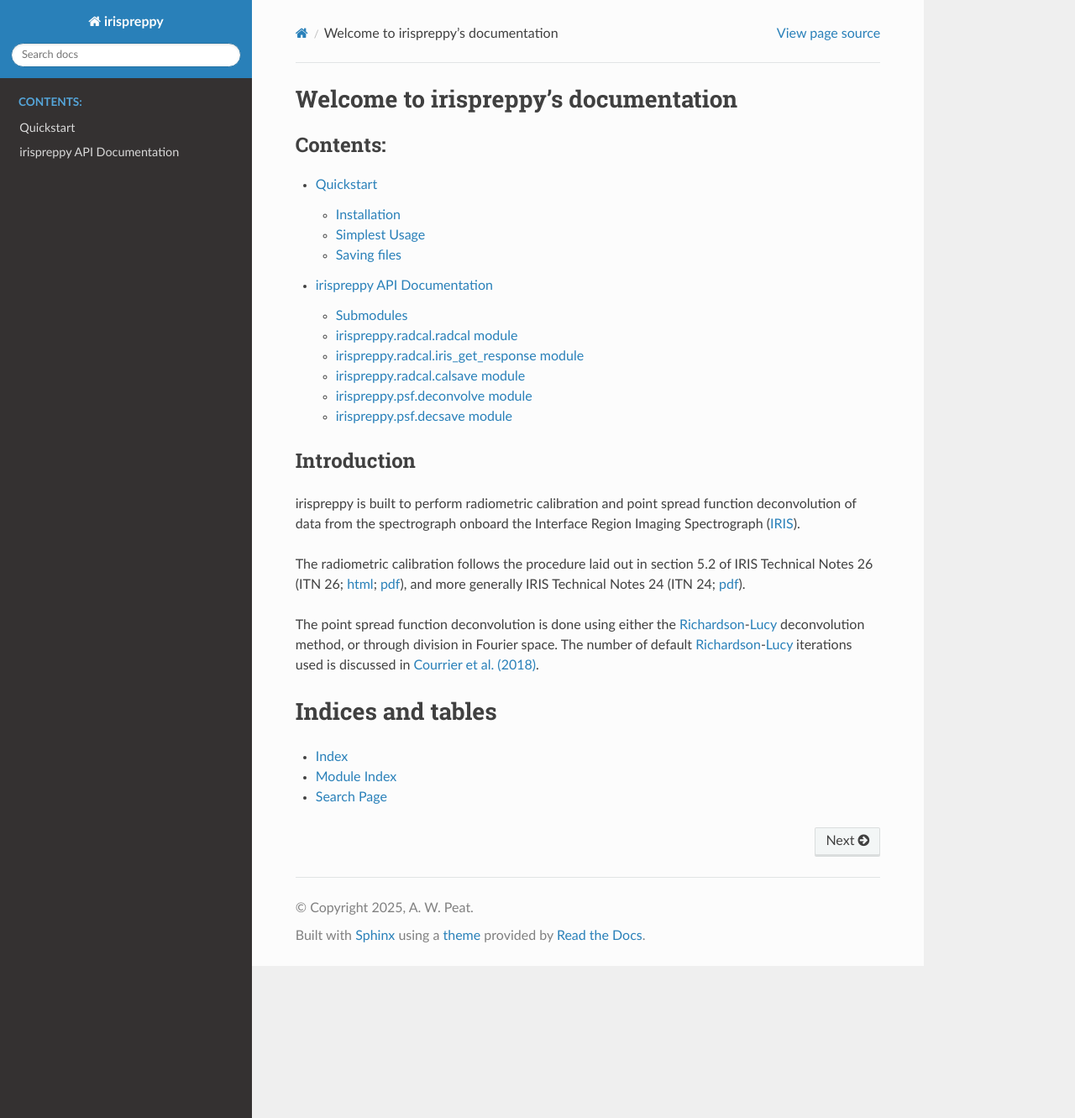
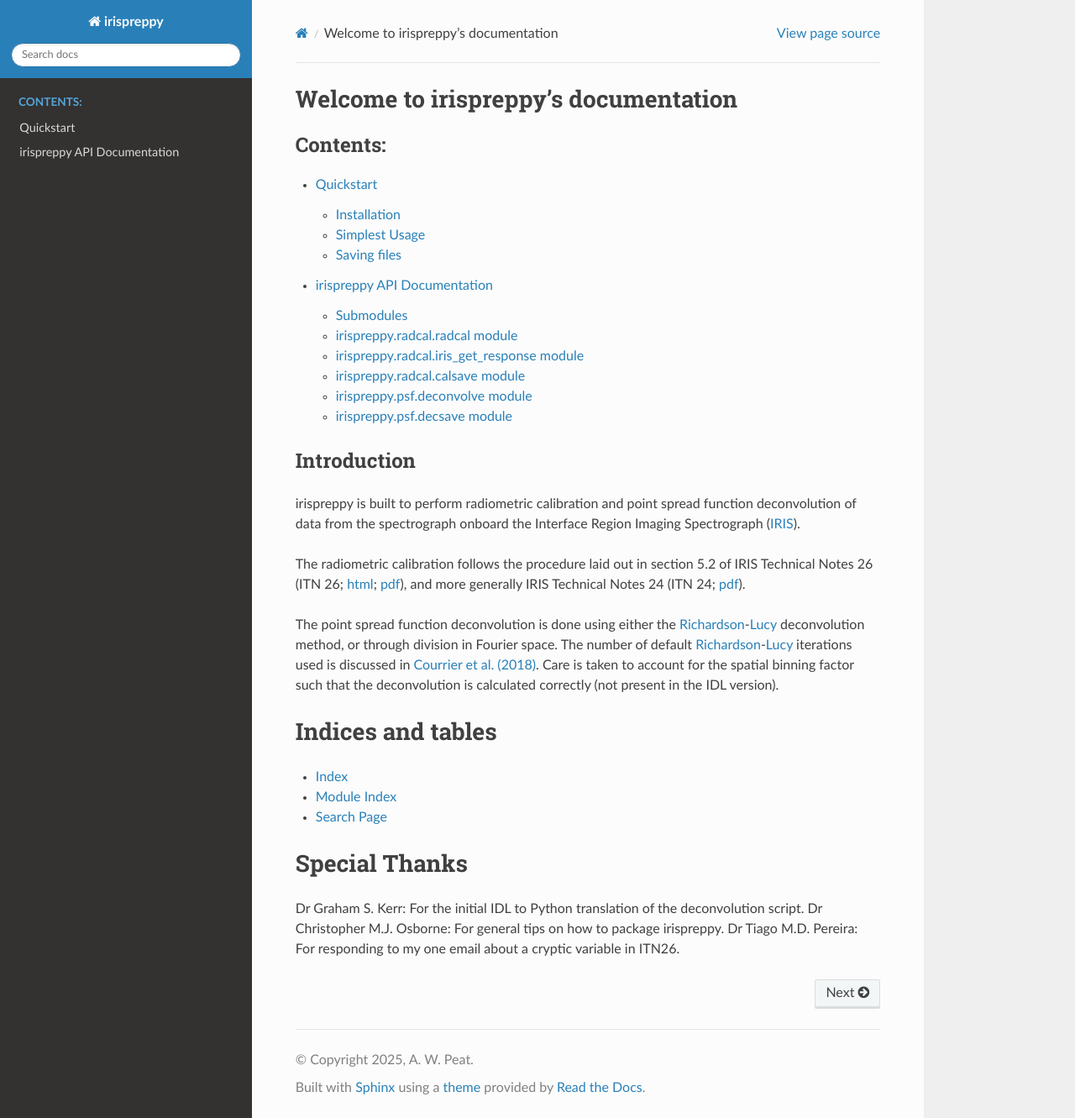
Before and after one commit to OfAaron3/irispreppy, a Sphinx documentation site: the page built from docs/source/index.rst, in a window 1280 px wide and 1331 px high. Shown: the whole window at 84% size. Built offline with Sphinx 7.4.7 and the Read the Docs theme 3.1.0, drawn with Linux system fonts in a browser that asks for light colours.

Commit message:
Update docs

```diff
--- a/docs/source/index.rst
+++ b/docs/source/index.rst
@@ -22,7 +22,7 @@ irispreppy is built to perform radiometric calibration and point spread function
 
 The radiometric calibration follows the procedure laid out in section 5.2 of IRIS Technical Notes 26 (ITN 26; `html <https://iris.lmsal.com/itn26/calibration.html#radiometric-calibration>`_; `pdf <http://iris.lmsal.com/itn26/itn26.pdf>`_), and more generally IRIS Technical Notes 24 (ITN 24; `pdf <https://www.lmsal.com/iris_science/doc?cmd=dcur&proj_num=IS0123&file_type=pdf>`_).
 
-The point spread function deconvolution is done using either the Richardson_-Lucy_ deconvolution method, or through division in Fourier space. The number of default Richardson_-Lucy_ iterations used is discussed in `Courrier et al. (2018) <https://doig.org/10.1007/s11207-018-1347-9>`_.
+The point spread function deconvolution is done using either the Richardson_-Lucy_ deconvolution method, or through division in Fourier space. The number of default Richardson_-Lucy_ iterations used is discussed in `Courrier et al. (2018) <https://doig.org/10.1007/s11207-018-1347-9>`_. Care is taken to account for the spatial binning factor such that the deconvolution is calculated correctly (not present in the IDL version).
 
 .. _IRIS: https://doi.org/10.1007/s11207-014-0485-y
 .. _Richardson: https://doi.org/10.1364/JOSA.62.000055
@@ -36,3 +36,10 @@ Indices and tables
 * :ref:`genindex`
 * :ref:`modindex`
 * :ref:`search`
+
+Special Thanks
+==============
+
+Dr Graham S. Kerr: For the initial IDL to Python translation of the deconvolution script.
+Dr Christopher M.J. Osborne: For general tips on how to package irispreppy.
+Dr Tiago M.D. Pereira: For responding to my one email about a cryptic variable in ITN26.
```
